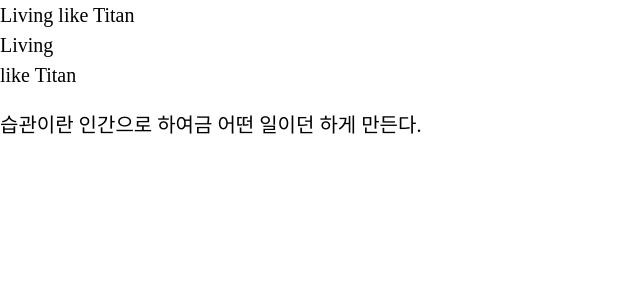
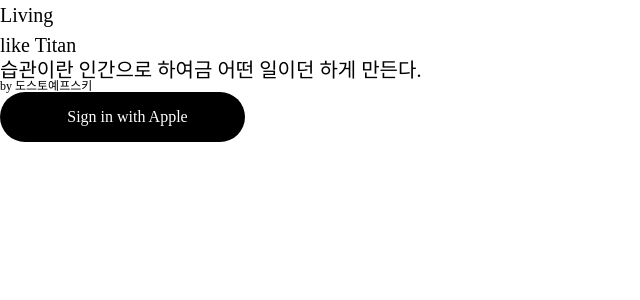
Before and after one commit to jay-kim-kor/living-like-titan, a React (Create React App) app: page / in a window 1280 px wide. Shown: the top 300 px of the page, without its empty margins (0-640 px from the left). Built offline with nearby package versions, Linux system fonts and the light colour scheme.

Commit message:
feat: add 'reset css' and sign up component

```diff
--- a/src/App.css
+++ /dev/null
@@ -1,38 +0,0 @@
-.App {
-  text-align: center;
-}
-
-.App-logo {
-  height: 40vmin;
-  pointer-events: none;
-}
-
-@media (prefers-reduced-motion: no-preference) {
-  .App-logo {
-    animation: App-logo-spin infinite 20s linear;
-  }
-}
-
-.App-header {
-  background-color: #282c34;
-  min-height: 100vh;
-  display: flex;
-  flex-direction: column;
-  align-items: center;
-  justify-content: center;
-  font-size: calc(10px + 2vmin);
-  color: white;
-}
-
-.App-link {
-  color: #61dafb;
-}
-
-@keyframes App-logo-spin {
-  from {
-    transform: rotate(0deg);
-  }
-  to {
-    transform: rotate(360deg);
-  }
-}
--- a/src/App.js
+++ b/src/App.js
@@ -1,12 +1,13 @@
-import './App.css';
 import { Logo } from './components/Logo';
 import { Phrase } from './components/Phrase';
+import { SignApple } from './components/SignApple';
 
 function App() {
   return (
     <div className="App">
       <Logo />
       <Phrase />
+      <SignApple />
     </div>
   );
 }
--- a/src/components/Logo.js
+++ b/src/components/Logo.js
@@ -12,8 +12,6 @@
 export function Logo() {
     return (
         <>
-            <LogoText>{`Living
-            like Titan`}</LogoText>
             <LogoText>Living<br />like Titan</LogoText>
         </>
     )
--- a/src/components/Phrase.js
+++ b/src/components/Phrase.js
@@ -5,13 +5,20 @@
     font-style: normal;
     font-weight: 400;
     font-size: 20px;
-    line-height: 30px;
     text-align: left;
-`
+`;
+const PhraseBy = styled.p`
+    font-family: 'Gmarket Sans';
+    font-style: normal;
+    font-weight: 400;
+    font-size: 12px;
+    text-align: left;
+`;
 export function Phrase() {
     return (
         <>
             <PhraseText>습관이란 인간으로 하여금 어떤 일이던 하게 만든다.</PhraseText>
+            <PhraseBy>by 도스토예프스키</PhraseBy>
         </>
     )
 
--- /dev/null
+++ b/src/components/SignApple.js
@@ -0,0 +1,28 @@
+import styled from 'styled-components';
+
+const RoundBlackBox = styled.div`
+    font-family: 'Gmarket Sans';
+    font-style: normal;
+    font-weight: 400;
+    font-size: 16px;
+    text-align: left;
+
+    display: flex;
+    justify-content: center;
+    align-items: center;
+    gap: 10px;
+
+    width: 245px;
+    height: 50px;
+
+    color: white;
+    background-color: black;
+    border-radius: 100px;
+`;
+export function SignApple() {
+    return (
+        <RoundBlackBox>
+            <i class="fa-brands fa-apple" />Sign in with Apple
+        </RoundBlackBox>
+    )
+}
--- a/src/index.css
+++ b/src/index.css
@@ -1,13 +1,48 @@
+/* http://meyerweb.com/eric/tools/css/reset/
+   v2.0 | 20110126
+   License: none (public domain)
+*/
+
+html, body, div, span, applet, object, iframe,
+h1, h2, h3, h4, h5, h6, p, blockquote, pre,
+a, abbr, acronym, address, big, cite, code,
+del, dfn, em, img, ins, kbd, q, s, samp,
+small, strike, strong, sub, sup, tt, var,
+b, u, i, center,
+dl, dt, dd, ol, ul, li,
+fieldset, form, label, legend,
+table, caption, tbody, tfoot, thead, tr, th, td,
+article, aside, canvas, details, embed,
+figure, figcaption, footer, header, hgroup,
+menu, nav, output, ruby, section, summary,
+time, mark, audio, video {
+	margin: 0;
+	padding: 0;
+	border: 0;
+	font-size: 100%;
+	font: inherit;
+	vertical-align: baseline;
+}
+/* HTML5 display-role reset for older browsers */
+article, aside, details, figcaption, figure,
+footer, header, hgroup, menu, nav, section {
+	display: block;
+}
 body {
-  margin: 0;
-  font-family: -apple-system, BlinkMacSystemFont, 'Segoe UI', 'Roboto', 'Oxygen',
-    'Ubuntu', 'Cantarell', 'Fira Sans', 'Droid Sans', 'Helvetica Neue',
-    sans-serif;
-  -webkit-font-smoothing: antialiased;
-  -moz-osx-font-smoothing: grayscale;
+	line-height: 1;
 }
-
-code {
-  font-family: source-code-pro, Menlo, Monaco, Consolas, 'Courier New',
-    monospace;
+ol, ul {
+	list-style: none;
 }
+blockquote, q {
+	quotes: none;
+}
+blockquote:before, blockquote:after,
+q:before, q:after {
+	content: '';
+	content: none;
+}
+table {
+	border-collapse: collapse;
+	border-spacing: 0;
+}
```
